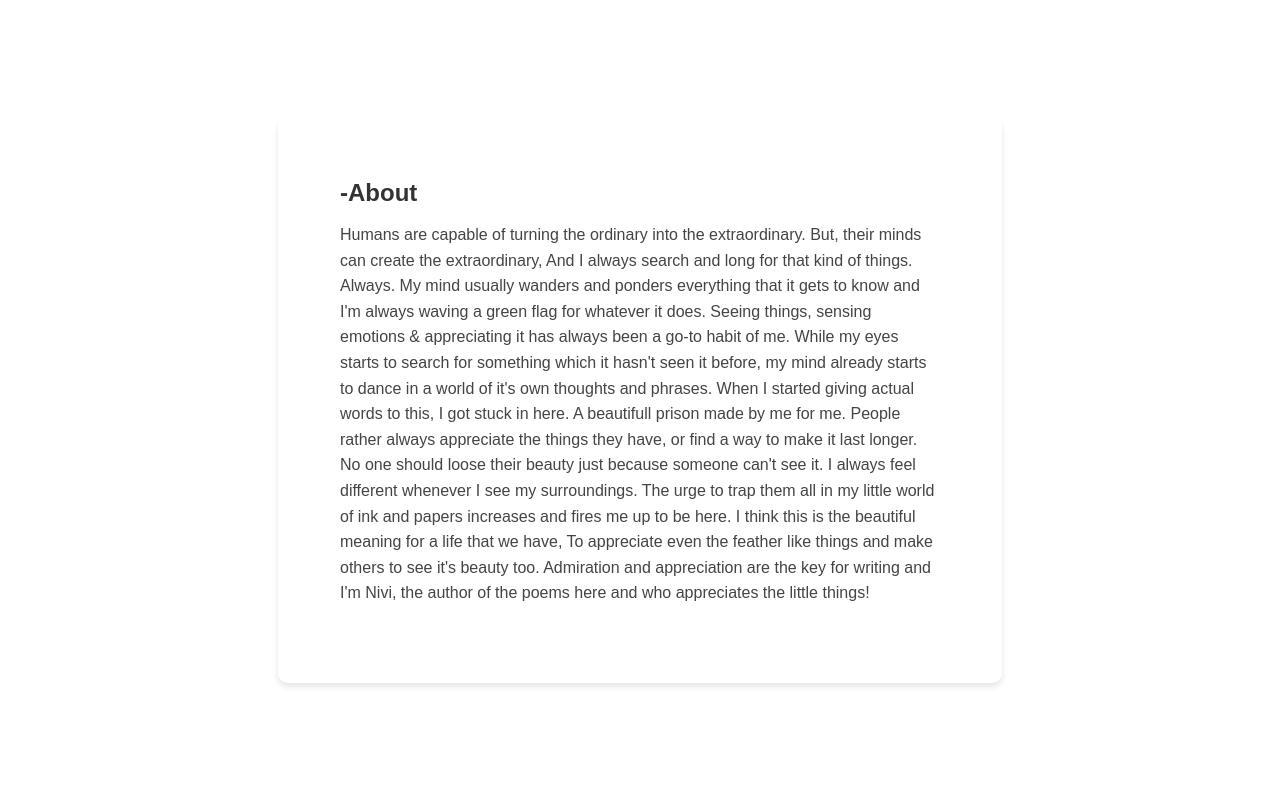
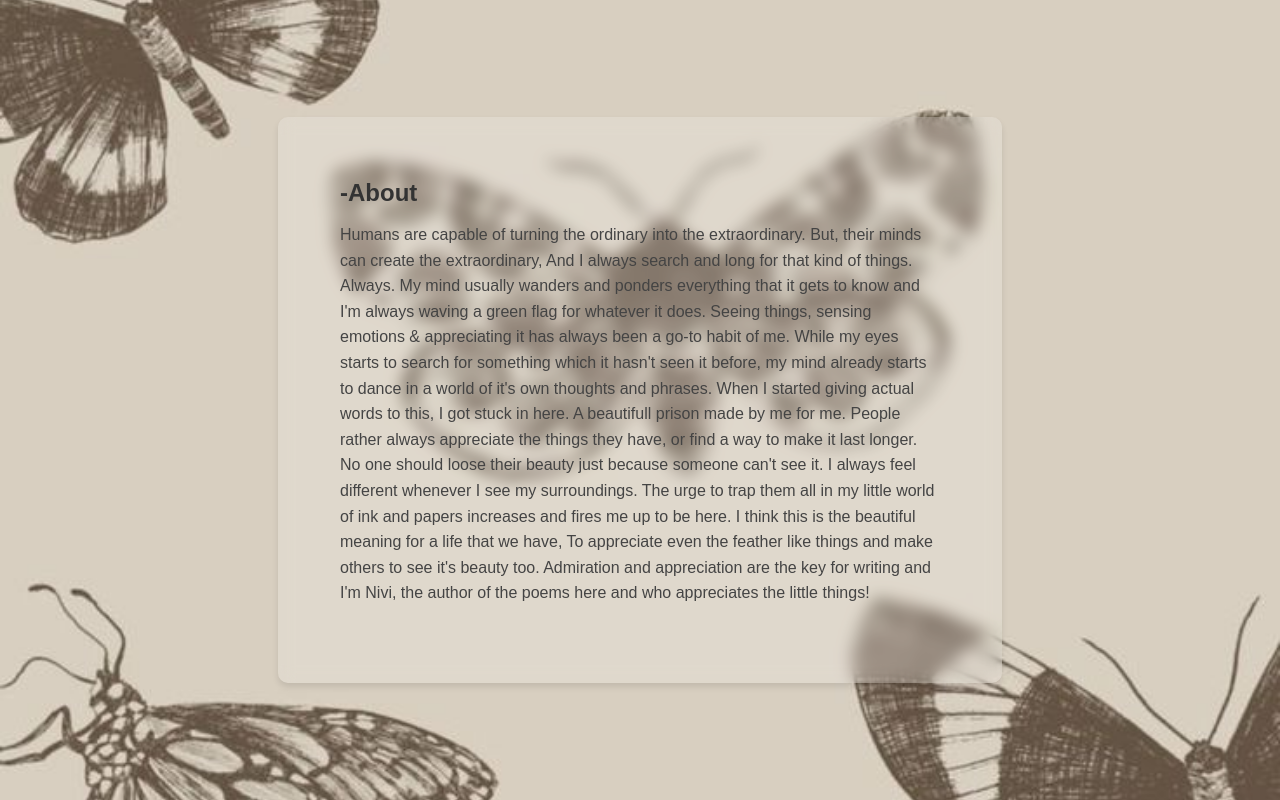
Before and after one commit to Nevetha-SK/Nivi-s-poetry-corner, a plain HTML site: page about/about.html in a window 1280 px wide. Drawn offline with Linux system fonts and the light colour scheme.

Commit message:
about css fix

```diff
--- a/about/about.css
+++ b/about/about.css
@@ -5,7 +5,7 @@ body, html {
 }
 
 .background {
-    background-image: url('img/img3.jpeg');
+    background-image: url('/img/img3.jpeg');
     min-height: 100vh;
     background-position: center;
     background-repeat: no-repeat;
```
